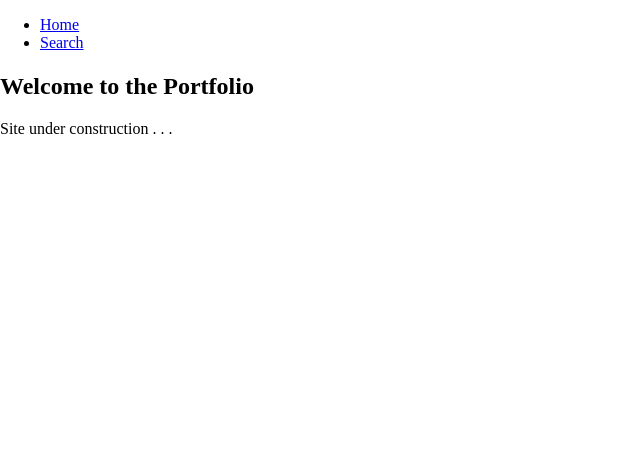
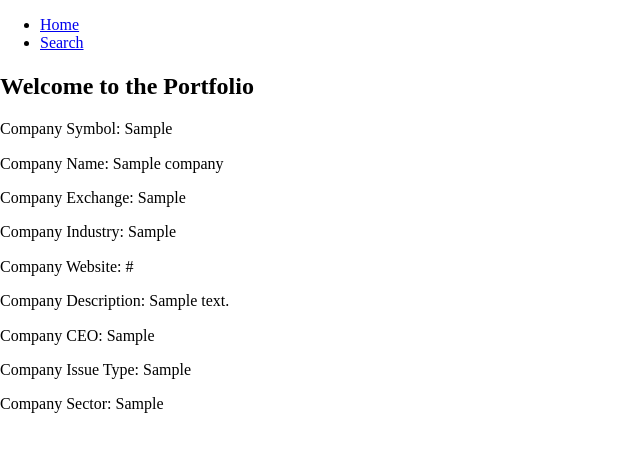
Before and after one commit to joyliao07/stock_portfolio, a Flask app: template app/templates/portfolio.html in a window 1280 px wide. Shown: the top 452 px of the page, without its empty margins (0-640 px from the left). Run offline with Flask 2, Linux system fonts and the light colour scheme; the template is opened without the code that fills it: values that come from a table or form of the project are taken from there, others are empty; tables that the repository leaves empty hold one stand-in row (values such as "Sample post"); some libraries are stand-ins or nearby versions.

Commit message:
correctly render company info in html

```diff
--- a/app/routes.py
+++ b/app/routes.py
@@ -59,13 +59,12 @@ def company_search():
                 'issueType': data['issueType'],
                 'sector': data['sector'],
             }
-            print('company: ', company)
 
             new_company = Company(**company)
             db.session.add(new_company)
             db.session.commit()
 
-            return redirect(url_for('.portfolio_detail'))
+            return render_template('portfolio.html', company=company)
 
         except JSONDecodeError:
             print('Json Decode')
@@ -73,35 +72,28 @@ def company_search():
 
     return render_template('search.html', form=form)
 
-# @app.route('/city')
-# @app.route('/city/<symbol>')
+
+# @app.route('/portfolio', methods=['GET', 'POST'])
 # def portfolio_detail(symbol=None):
-
+#     """Proxy endpoint for retrieving stock information from a 3rd party API."""
+#     print('symbol in portfolio: ', symbol)
 #     if symbol:
 #         res = fetch_stock_portfolio(symbol)
+#         print('the first category')
 #         return render_template('portfolio_detail.html', **res.json())
 
 #     else:
-
 #         try:
+#             print('the second category')
+#             res = fetch_stock_portfolio(symbol)
+#             session['context'] = res.text
 #             context = json.loads(session['context'])
-#             city = City(cityName=context['quote']['companyName'])
-#             print(context)
-#             # print('city', city)
-#             # db.session.add(city)
-#             # db.session.commit()
-#             # return render_template('portfolio_detail.html', **context)
-#             # return redirect(......)
-#             # return redirect('stock_detail.html', **res.json())
-#             return redirect(url_for('.portfolio'))
-#             return 'temp'
+#             company = Company(symbol=context['symbol'])
+#             # print('company', company) is None
+#             return render_template('portfolio.html', **context)
 #         except IntegrityError as e:
 #             print(e)
 #             res = make_response('That city already added :(', 400)
 #             return res
 
-
-@app.route('/portfolio', methods=['GET', 'POST'])
-def portfolio_detail():
-    """Proxy endpoint for retrieving stock information from a 3rd party API."""
-    return render_template('portfolio.html')
+#     return render_template('portfolio.html')
--- a/app/templates/portfolio.html
+++ b/app/templates/portfolio.html
@@ -2,8 +2,17 @@
 
 {% block content %}
 <h2>Welcome to the Portfolio</h2>
-<p>Site under construction . . .</p>
 
+
+<p> Company Symbol: {{company['symbol']}} </p>
+<p> Company Name: {{company['companyName']}} </p>
+<p> Company Exchange: {{company['exchange']}} </p>
+<p> Company Industry: {{company['industry']}} </p>
+<p> Company Website: {{company['website']}} </p>
+<p> Company Description: {{company['description']}} </p>
+<p> Company CEO: {{company['CEO']}} </p>
+<p> Company Issue Type: {{company['issueType']}} </p>
+<p> Company Sector: {{company['sector']}} </p>
 
 
 {% endblock %}
```
